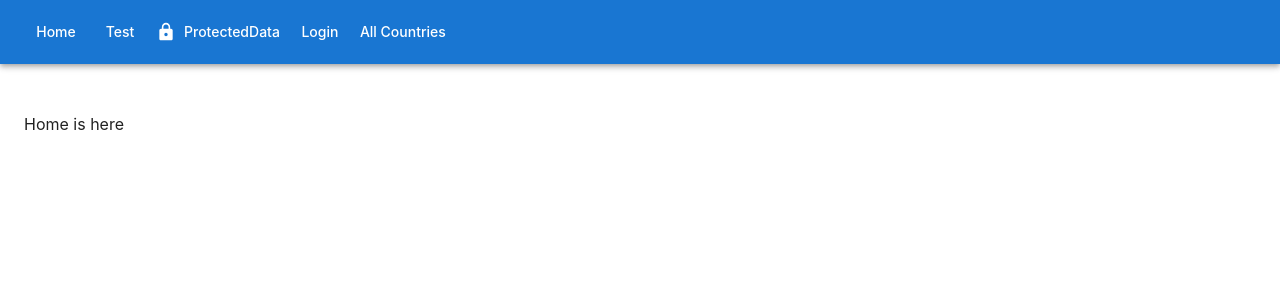
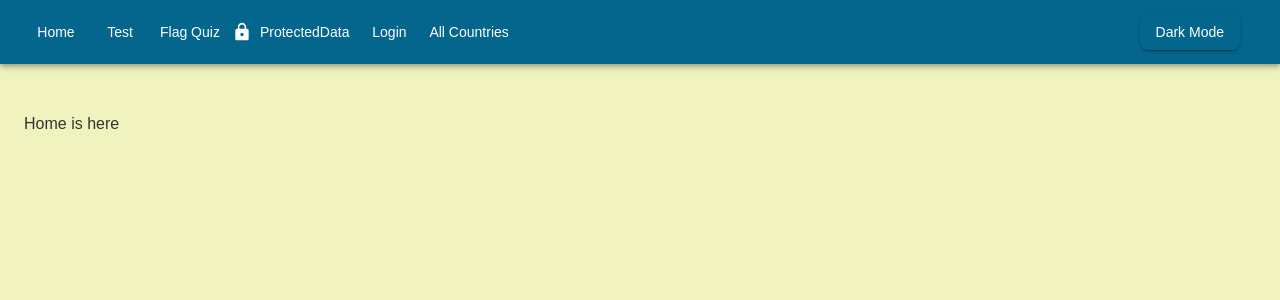
Before and after one commit to stabjana/countries-app, a React (Vite) app in the folder frontend/: page / in a window 1280 px wide. Shown: the top 300 px of the page. Built offline with nearby package versions, Linux system fonts and the light colour scheme; no server answers.

Commit message:
add theme with light and dark mode

```diff
--- a/frontend/index.html
+++ b/frontend/index.html
@@ -5,7 +5,8 @@
   <meta charset="UTF-8" />
   <link rel="icon" type="image/svg+xml" href="/public/icons8-country-48.png" />
   <meta name="viewport" content="width=device-width, initial-scale=1.0" />
-  <title>Vite + React + TS</title>
+
+  <title>Countries and Weather</title>
 </head>
 
 <body>
--- a/frontend/package.json
+++ b/frontend/package.json
@@ -12,6 +12,8 @@
   "dependencies": {
     "@emotion/react": "^11.14.0",
     "@emotion/styled": "^11.14.0",
+    "@fontsource/arimo": "^5.2.5",
+    "@fontsource/josefin-sans": "^5.2.5",
     "@mui/icons-material": "^6.3.1",
     "@mui/material": "^6.3.1",
     "@reduxjs/toolkit": "^2.5.0",
--- a/frontend/src/App.tsx
+++ b/frontend/src/App.tsx
@@ -1,5 +1,5 @@
-import { Box } from "@mui/material";
-import { BrowserRouter, Link, Route, Routes } from "react-router-dom";
+import { Box, Button } from "@mui/material";
+import { BrowserRouter, Route, Routes } from "react-router-dom";
 import { TestData } from "./components/TestData";
 import { Login } from "./components/Auth/Login";
 import { ProtectedRoute } from "./components/Auth/ProtectedRoute";
@@ -10,13 +10,18 @@ import { AuthRedirect } from "./components/Auth/AuthRedirect";
 import CountryDetail from "./components/Countries/CountryDetail";
 import CountriesList from "./components/Countries/CountriesList";
 import { Favourites } from "./components/Auth/Favourites";
+import { useContext } from "react";
+import { ThemeContext } from "./theme/themeContext";
 
 function App() {
+  const { isDarkMode, toggleTheme } = useContext(ThemeContext);
+
   return (
     <AuthProvider>
       <BrowserRouter>
         <Box>
           <Navigation />
+
           <Box sx={{ p: 3 }}>
             <Routes>
               <Route
@@ -45,9 +50,9 @@ function App() {
                   </ProtectedRoute>
                 }
               />
-              <Route path="/" element={<div>Home is here</div>} />;
-              <Route path="/countries" element={<CountriesList />} />;
-              <Route path="/country/:name" element={<CountryDetail />} />;
+              <Route path="/" element={<div>Home is here</div>} />
+              <Route path="/countries" element={<CountriesList />} />
+              <Route path="/country/:name" element={<CountryDetail />} />
             </Routes>
           </Box>
         </Box>
--- a/frontend/src/api/services/weather.ts
+++ b/frontend/src/api/services/weather.ts
@@ -1,4 +1,3 @@
-import { api } from "../axios";
 import axios from "axios";
 import { WeatherData } from "../../types/weather";
 
--- a/frontend/src/components/Auth/Navigation.tsx
+++ b/frontend/src/components/Auth/Navigation.tsx
@@ -3,9 +3,12 @@ import { AppBar, Button, Toolbar } from "@mui/material";
 import { useAuth } from "../../context/AuthContext";
 import { Link as RouterLink } from "react-router-dom";
 import { Favorite, Lock } from "@mui/icons-material";
+import { ThemeContext } from "../../theme/themeContext";
+import { useContext } from "react";
 
 export const Navigation = () => {
   const { user, signOut } = useAuth();
+  const { isDarkMode, toggleTheme } = useContext(ThemeContext);
 
   return (
     <AppBar position="static" sx={{ mb: 3 }}>
@@ -15,6 +18,9 @@ export const Navigation = () => {
         </Button>
         <Button color="inherit" component={RouterLink} to="/test">
           Test
+        </Button>
+        <Button color="inherit" component={RouterLink} to="/test">
+          Flag Quiz
         </Button>
         <Button
           color="inherit"
@@ -48,6 +54,13 @@ export const Navigation = () => {
             Favourites
           </Button>
         )}
+        <Button
+          variant="contained"
+          onClick={toggleTheme}
+          sx={{ ml: "auto", mr: 2 }}
+        >
+          {isDarkMode ? "Light" : "Dark"} Mode
+        </Button>
       </Toolbar>
     </AppBar>
   );
--- a/frontend/src/components/Countries/CountriesList.tsx
+++ b/frontend/src/components/Countries/CountriesList.tsx
@@ -5,10 +5,10 @@ import {
   selectAllCountries,
 } from "../../store/slices/countriesSlices";
 import CountryCard from "./CountryCard";
+import { Grid, Typography, Container } from "@mui/material";
 
 const CountriesList = () => {
   const dispatch = useAppDispatch();
-  // const countries = useAppSelector(selectAllCountries);
   const { countries, loading, error } = useAppSelector(
     (state) => state.countries
   );
@@ -21,10 +21,13 @@ const CountriesList = () => {
   if (error) return <h3>{error}</h3>;
 
   return (
-    <div>
-      <h1>Countries</h1>
-      <div className="countries-list">
+    <Container sx={{ py: 4 }}>
+      <Typography variant="h4" gutterBottom>
+        Countries
+      </Typography>
+      <Grid container spacing={3}>
         {countries.map((country) => (
+          <Grid item xs={12} sm={6} md={4} lg={3} key={country.cca3}>
             <CountryCard
               country={{
                 name: {
@@ -34,15 +37,16 @@ const CountriesList = () => {
                 capital: country.capital || ["N/A"],
                 population: country.population,
                 flags: { png: country.flags.png, svg: country.flags.svg },
-              region: "Unknown",
-              subregion: "Unknown",
+                region: country.region || "Unknown",
+                subregion: country.subregion || "Unknown",
                 cca3: country.cca3,
                 currencies: country.currencies,
               }}
             />
+          </Grid>
         ))}
-      </div>
-    </div>
+      </Grid>
+    </Container>
   );
 };
 
--- /dev/null
+++ b/frontend/src/theme.ts
@@ -0,0 +1,47 @@
+import { createTheme } from "@mui/material/styles";
+
+// Define color palette
+const colors = {
+  primary: "#05668D",
+  secondary: "#028090",
+  accent: "#00A896",
+  success: "#02C39A",
+  backgroundLight: "#F0F3BD",
+  backgroundDark: "#121212", // Dark mode background
+  textLight: "#333333",
+  textDark: "#ffffff",
+};
+
+// Light Theme
+export const lightTheme = createTheme({
+  palette: {
+    mode: "light",
+    primary: { main: colors.primary },
+    secondary: { main: colors.secondary },
+    background: { default: colors.backgroundLight, paper: "#FFFFFF" },
+    text: { primary: colors.textLight, secondary: colors.primary },
+  },
+  typography: {
+    fontFamily: "Arimo, sans-serif",
+    h1: { fontFamily: "Josefin Sans, sans-serif" },
+    h2: { fontFamily: "Josefin Sans, sans-serif" },
+    h3: { fontFamily: "Josefin Sans, sans-serif" },
+  },
+});
+
+// Dark Theme
+export const darkTheme = createTheme({
+  palette: {
+    mode: "dark",
+    primary: { main: colors.accent },
+    secondary: { main: colors.success },
+    background: { default: colors.backgroundDark, paper: "#1E1E1E" },
+    text: { primary: colors.textDark, secondary: colors.accent },
+  },
+  typography: {
+    fontFamily: "Arimo, sans-serif",
+    h1: { fontFamily: "Josefin Sans, sans-serif" },
+    h2: { fontFamily: "Josefin Sans, sans-serif" },
+    h3: { fontFamily: "Josefin Sans, sans-serif" },
+  },
+});
--- a/frontend/src/theme/ThemeProvider.tsx
+++ b/frontend/src/theme/ThemeProvider.tsx
@@ -1,12 +1,22 @@
+import { useState, ReactNode, useMemo } from "react";
 import CssBaseline from "@mui/material/CssBaseline";
 import { ThemeProvider as MUIThemeProvider } from "@mui/material/styles";
-import { ReactNode } from "react";
-import { theme } from "./theme";
+import { lightTheme, darkTheme } from "./theme";
 import { ThemeContext } from "./themeContext";
 
 export const ThemeProvider = ({ children }: { children: ReactNode }) => {
+  const [isDarkMode, setIsDarkMode] = useState(false);
+
+  // Memoize theme selection
+  const theme = useMemo(
+    () => (isDarkMode ? darkTheme : lightTheme),
+    [isDarkMode]
+  );
+
   return (
-    <ThemeContext.Provider value={undefined}>
+    <ThemeContext.Provider
+      value={{ isDarkMode, toggleTheme: () => setIsDarkMode((prev) => !prev) }}
+    >
       <MUIThemeProvider theme={theme}>
         <CssBaseline />
         {children}
--- a/frontend/src/theme/theme.ts
+++ b/frontend/src/theme/theme.ts
@@ -1,49 +1,29 @@
-import { createTheme } from '@mui/material/styles';
+import { createTheme, ThemeOptions } from "@mui/material/styles";
 
-export const theme = createTheme({
-  palette: {
-    primary: {
-      main: '#1976d2',
-      light: '#42a5f5',
-      dark: '#1565c0',
-    },
-    secondary: {
-      main: '#9c27b0',
-      light: '#ba68c8',
-      dark: '#7b1fa2',
-    },
-  },
-  typography: {
-    fontFamily: [
-      '-apple-system',
-      'BlinkMacSystemFont',
-      '"Segoe UI"',
-      'Roboto',
-      '"Helvetica Neue"',
-      'Arial',
-      'sans-serif',
-    ].join(','),
-    h1: {
-      fontSize: '2.5rem',
-      fontWeight: 600,
-    },
-    h2: {
-      fontSize: '2rem',
-      fontWeight: 600,
-    },
-    h3: {
-      fontSize: '1.75rem',
-      fontWeight: 600,
-    },
-    body1: {
-      fontSize: '1rem',
-      lineHeight: 1.5,
-    },
-    button: {
-      textTransform: 'none',
-    },
-  },
-  components: {
+// Define color palette
+const colors = {
+  primary: "#05668D",
+  secondary: "#028090",
+  accent: "#00A896",
+  success: "#02C39A",
+  backgroundLight: "#F0F3BD",
+  backgroundDark: "#121212", // Dark mode background
+  textLight: "#333333",
+  textDark: "#ffffff",
+};
+
+// Base typography settings
+const typography: ThemeOptions["typography"] = {
+  fontFamily: "Arimo, sans-serif",
+  h1: { fontFamily: "Josefin Sans, sans-serif", fontSize: "2.5rem", fontWeight: 600 },
+  h2: { fontFamily: "Josefin Sans, sans-serif", fontSize: "2rem", fontWeight: 600 },
+  h3: { fontFamily: "Josefin Sans, sans-serif", fontSize: "1.75rem", fontWeight: 600 },
+  body1: { fontSize: "1rem", lineHeight: 1.5 },
+  button: { textTransform: "none" },
+};
+
+// Base component styles
+const components: ThemeOptions["components"] = {
   MuiButton: {
     styleOverrides: {
       root: {
@@ -55,9 +35,34 @@ export const theme = createTheme({
     styleOverrides: {
       root: {
         borderRadius: 12,
-          boxShadow: '0 4px 6px rgba(0, 0, 0, 0.1)',
+        boxShadow: "0 4px 6px rgba(0, 0, 0, 0.1)",
       },
     },
   },
+};
+
+// Light Theme
+export const lightTheme = createTheme({
+  palette: {
+    mode: "light",
+    primary: { main: colors.primary },
+    secondary: { main: colors.secondary },
+    background: { default: colors.backgroundLight, paper: "#FFFFFF" },
+    text: { primary: colors.textLight, secondary: colors.primary },
   },
+  typography,
+  components,
 });
+
+// Dark Theme
+export const darkTheme = createTheme({
+  palette: {
+    mode: "dark",
+    primary: { main: colors.accent },
+    secondary: { main: colors.success },
+    background: { default: colors.backgroundDark, paper: "#1E1E1E" },
+    text: { primary: colors.textDark, secondary: colors.accent },
+  },
+  typography,
+  components,
+});
--- a/frontend/src/theme/themeContext.ts
+++ b/frontend/src/theme/themeContext.ts
@@ -1,5 +1,18 @@
-import { createContext } from "react";
+/* import { createContext } from "react";
 
 type ThemeContextType = undefined;
 
-export const ThemeContext = createContext<ThemeContextType>(undefined);
+export const ThemeContext = createContext<ThemeContextType>(undefined); */
+
+import { createContext } from "react";
+
+export interface ThemeContextType {
+  isDarkMode: boolean;
+  toggleTheme: () => void;
+}
+
+// Default values (can be overridden by the provider)
+export const ThemeContext = createContext<ThemeContextType>({
+  isDarkMode: false,
+  toggleTheme: () => {}, // Placeholder function
+});
```
Also changed, not shown: 1 other file (tests, documents, lock files or other folders). Lines whose indentation alone changed are shown as unchanged.
